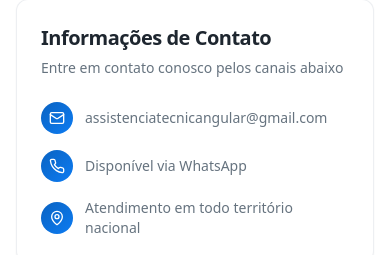
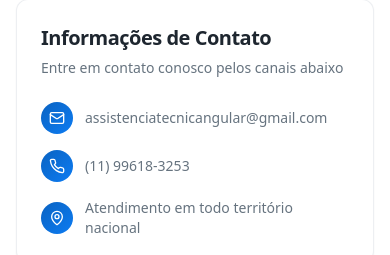
Before and after one commit to Mantovan1d/AngularAssistenciaTecnica, a React (Vite) app: page / in a window 390 px wide. Shown: the part 3710-3965 px from the top of the page. Built offline with nearby package versions, Linux system fonts and the light colour scheme.

Commit message:
Update contact information
Update phone number to 11 99618-3253 in the contact form.

```diff
--- a/src/components/contact-form.tsx
+++ b/src/components/contact-form.tsx
@@ -79,7 +79,7 @@ export const ContactForm = () => {
                     <Phone className="w-4 h-4 text-white" />
                   </div>
                   <span className="text-sm text-muted-foreground">
-                    Disponível via WhatsApp
+                    (11) 99618-3253
                   </span>
                 </div>
                 <div className="flex items-center gap-3">
```
